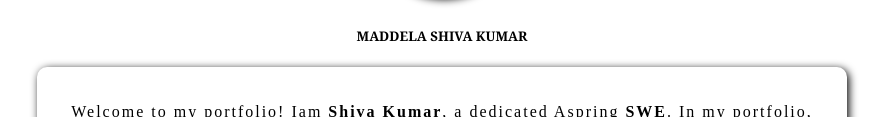
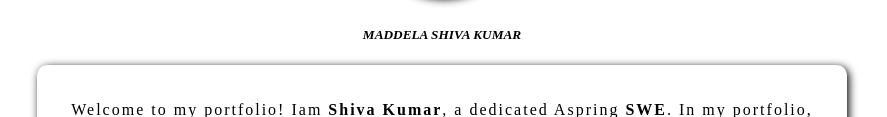
Before and after one commit to shivaakumarr/potfolio, a plain HTML site: page index.html in a window 1280 px wide. Shown: the part 215-332 px from the top of the page, without its empty margins (198-1085 px from the left). Drawn offline with Linux system fonts and the light colour scheme.

Commit message:
Update style.css

```diff
--- a/style.css
+++ b/style.css
@@ -185,5 +185,6 @@ button{
 }
 .name{
     text-align: center;
-    font-family:Cambria, Cochin, Georgia, Times, 'Times New Roman', serif;
+    font-style: italic;
+
 }
```
